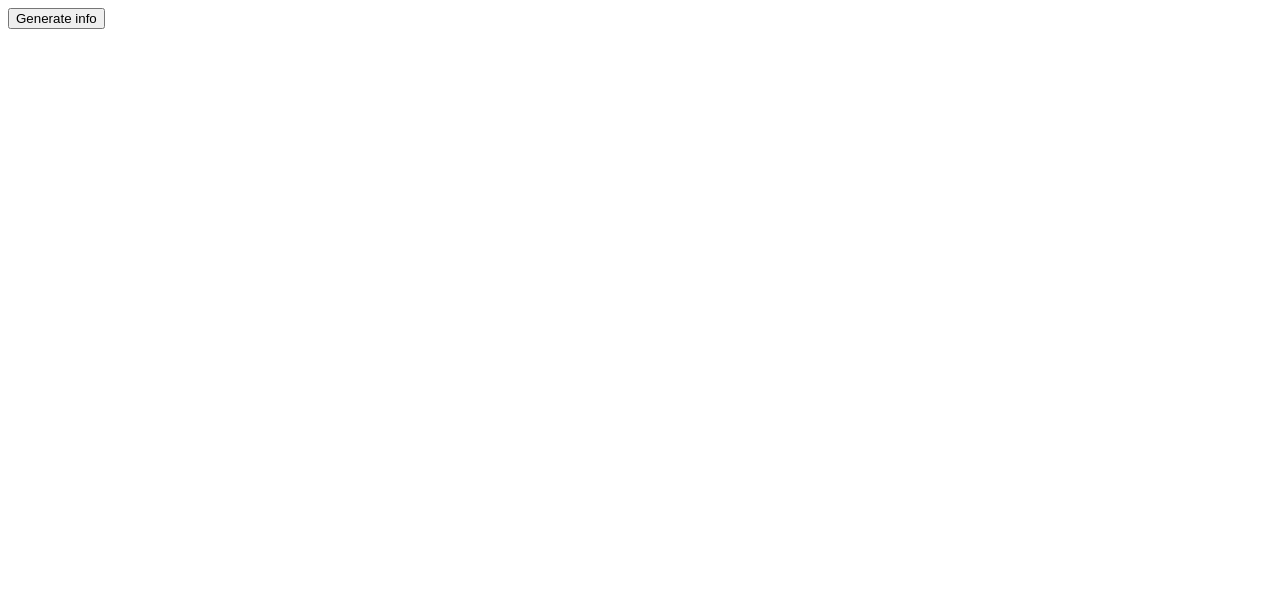
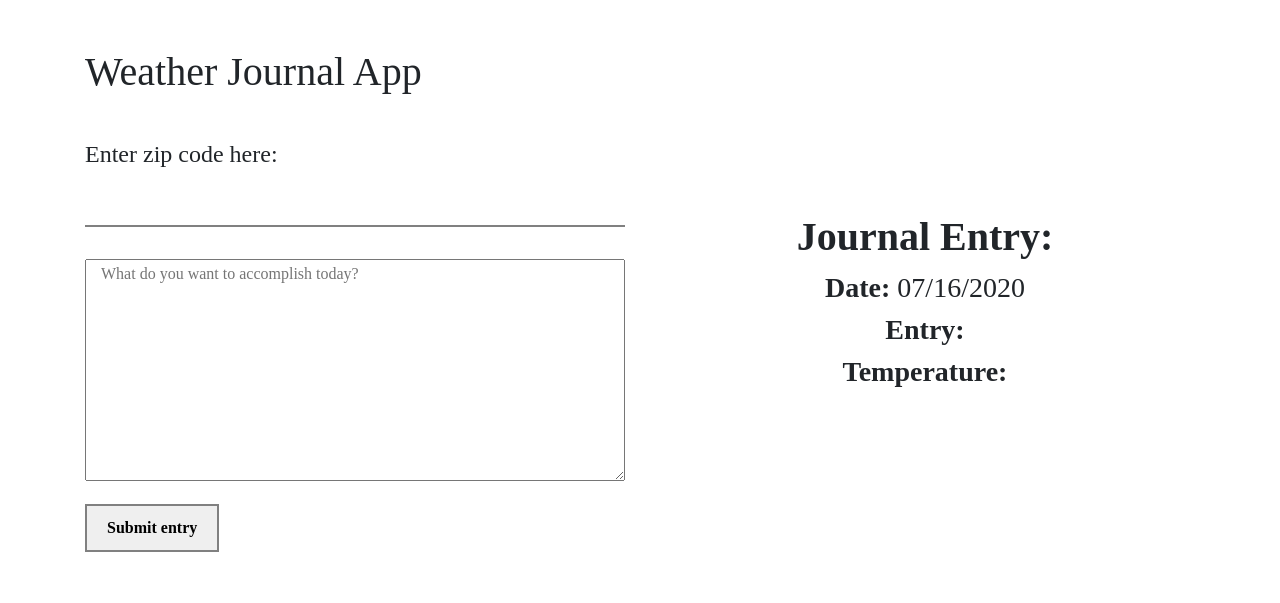
Before and after one commit to softeyes/fend-project3, a plain HTML site: page website/index.html in a window 1280 px wide. Drawn offline with nearby package versions, Linux system fonts and the light colour scheme.

Commit message:
Added more changes

```diff
--- a/website/app.js
+++ b/website/app.js
@@ -1,26 +1,29 @@
-   // A GET request to the Open Weather Map API in an Async function
-
-   let baseURL = 'http://api.openweathermap.org/data/2.5/weather?zip=';
-   let zipCode = '02215';
-   let apiKey = ',us&appid=e01326745c3f1d77e53a7d7bdef1f809';
+   /* Global Variables */
+   const baseURL = 'http://api.openweathermap.org/data/2.5/weather?zip=';
+   const zipCode = '';
+   const apiKey = ',us&appid=e01326745c3f1d77e53a7d7bdef1f809';
 
    // Add a click listener to the 'generate' button
    document.getElementById('generate').addEventListener('click', performAction);
 
-   // Runs a function to post data to the '/addNewLocation' post route
+   // Function called by event listener to post data to the '/addWeatherData' POST route
    function performAction(e) {
-       getWeatherInfo(baseURL, zipCode, apiKey).then(data => {
-           console.log(data);
-           postData('/addNewLocation', {
+
+       const zipCode = document.getElementById("zip").value;
+       const feelings = document.getElementById("feelings").value;
+
+       getWeatherData(baseURL, zipCode, apiKey).then(function (data) {
+           postData('/addWeatherData', {
                temperature: data.main.temp,
-               date: data.date,
-               userResponse: data["user response"]
+               zip: zip,
+               feelings: feelings
            })
-       });
+           updateUI();
+       })
    }
 
-   // Runs getWeatherInfo function, which fetches the Open Weather App JSON data
-   const getWeatherInfo = async (url, zip, key) => {
+   // Function to GET Web API data by fetching the Open Weather App JSON data
+   const getWeatherData = async (url, zip, key) => {
 
        const res = await fetch(url + zip + key).then()
        try {
@@ -34,9 +37,7 @@
 
    }
 
-   // POST CALL - A request to store all the data we received locally in our app
-
-   // The POST request - accessing the POST route we setup in server.js.
+   // Function to POST data on the POST route we setup in server.js.
    const postData = async (url = '', data = {}) => {
        const response = await fetch(url, {
            method: 'POST',
@@ -51,14 +52,33 @@
 
        try {
            const newData = await response.json();
-           console.log(newData);
            return newData;
+
        } catch (error) {
-           console.log("error", error);
+           console.log("Error:", error);
        }
    }
 
+   // Function to GET Project Data and update UI
+   const updateUI = async () => {
+       const request = await fetch('/weather-data').then()
+       try {
+           const allData = await request.json();
+           console.log(allData);
+           document.getElementById("content").innerHTML = allData.feelings;
+           document.getElementById("displayTemp").innerHTML = allData.temperature;
+       } catch (error) {
+           console.log("Error:", error)
+       }
+   }
 
-   // postData('/add', {
-   //     answer: 42
-   // });
+   window.addEventListener('load', () => {
+       console.log('page is fully loaded');
+       let today = new Date();
+       const dd = String(today.getDate()).padStart(2, '0');
+       const mm = String(today.getMonth() + 1).padStart(2, '0');
+       const yyyy = today.getFullYear();
+
+       today = mm + '/' + dd + '/' + yyyy;
+       document.getElementById("date").innerHTML = today;
+   });
--- a/website/index.html
+++ b/website/index.html
@@ -4,58 +4,59 @@
 <head>
     <meta charset="UTF-8">
     <meta name="viewport" content="width=device-width, initial-scale=1.0">
+    <link rel="stylesheet" href="https://stackpath.bootstrapcdn.com/bootstrap/4.5.0/css/bootstrap.min.css"
+        integrity="sha384-9aIt2nRpC12Uk9gS9baDl411NQApFmC26EwAOH8WgZl5MYYxFfc+NcPb1dKGj7Sk" crossorigin="anonymous">
+    <link rel="stylesheet" href="styles.css">
     <title>Document</title>
 </head>
 
 <body>
-    <div>
-        <button id="generate">Generate info</button>
-    </div>
-    <div>
+    <div class="container">
+        <div class="row">
+            <div class="col-12 col-md-6">
+                <div class="row pt-5 pb-3">
+                    <div class="col-12">
+                        <h1>Weather Journal App</h1>
+                    </div>
+                </div>
+                <div class="row py-3">
+                    <div class="col-12">
+                        <label for="zip">Enter zip code here:</label>
+                        <input id="zip" name="zip">
+                    </div>
 
+                </div>
+                <div class="row py-3">
+                    <div class="col-12">
+                        <textarea class="col-12" id="feelings" placeholder="What do you want to accomplish today?"
+                            rows="9" cols="50"></textarea>
+                    </div>
+
+                </div>
+                <div class="row pb-5">
+                    <div class="col-12">
+                        <button id="generate"><b>Submit entry</b></button>
+                    </div>
+
+                </div>
+            </div>
+            <div class="col-12 col-md-6 py-5 log d-flex flex-column align-self-center text-center" id="entryHolder">
+                <div class="col-12">
+                    <div id="journal-heading"><b>Journal Entry:</b></div>
+                </div>
+                <div class="col-12">
+                    <div><b>Date:</b> <span id="date"></span></div>
+                </div>
+                <div class="col-12">
+                    <div><b>Entry:</b> <span id="content"></span></div>
+                </div>
+                <div class="col-12">
+                    <div><b>Temperature:</b> <span id="displayTemp"></span></div>
+                </div>
+            </div>
+        </div>
     </div>
 
-
-    <!-- FETCH CSV DATA EXAMPLE -->
-    <!-- <script>
-        getData();
-
-        async function getData() {
-            const response = await fetch('http://localhost:5500/graphs/ZonAnn.Ts+dSST.csv');
-            const data = await response.text();
-
-            const table = data.split('\n').slice
-
-            table.forEach(row => {
-                const columns = row.split(',');
-                const year = columns[0];
-                const temp = columns[1];
-
-                console.log(year, temp);
-            })
-
-        }
-    </script> -->
-
-
-    <!-- FETCH IMAGE EXAMPLE -->
-    <!-- <div><img src="" id="geralt" alt=""></div> -->
-
-    <!-- <script>
-        console.log('About to fetch a Geralt');
-        fetch('http://localhost:5500/img/geralt.jpeg')
-            .then(response => {
-                console.log(response);
-                return response.blob();
-            }).then(blob => {
-                console.log(blob);
-                document.getElementById("geralt").src = URL.createObjectURL(blob);
-            })
-            .catch(error => {
-                console.log('Error:');
-                console.error;
-            });
-    </script> -->
     <script type='text/javascript' src="app.js"></script>
 </body>
 
--- a/website/styles.css
+++ b/website/styles.css
@@ -0,0 +1,50 @@
+body {
+    font-family: 'Playfair Display', serif;
+}
+
+#zip {
+    font-family: inherit;
+    width: 100%;
+    border: 0;
+    border-bottom: 2px solid gray;
+    outline: 0;
+    font-size: 1.3rem;
+    color: gray;
+    padding: 7px 0;
+    background: transparent;
+}
+
+label {
+    font-size: 24px;
+}
+
+#user-input {
+    font-family: inherit;
+    width: 100%;
+    border: 2px solid gray;
+    outline: 0;
+    font-size: 1.3rem;
+    color: gray;
+    background: transparent;
+}
+
+button {
+    border: 2px solid gray;
+    padding: 10px 20px;
+}
+
+#entryHolder {
+    font-size: 28px;
+}
+
+#journal-heading {
+    font-size: 40px;
+}
+
+#date,
+#content,
+#displayTemp {
+    font-size: 28px;
+    /* font-style: italic; */
+    /* background-color: gray; */
+}
```
Also changed, not shown: server.js (+25 -21 lines).
